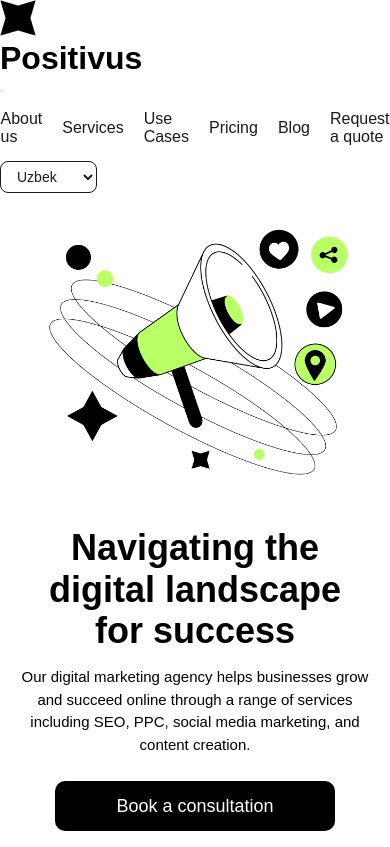
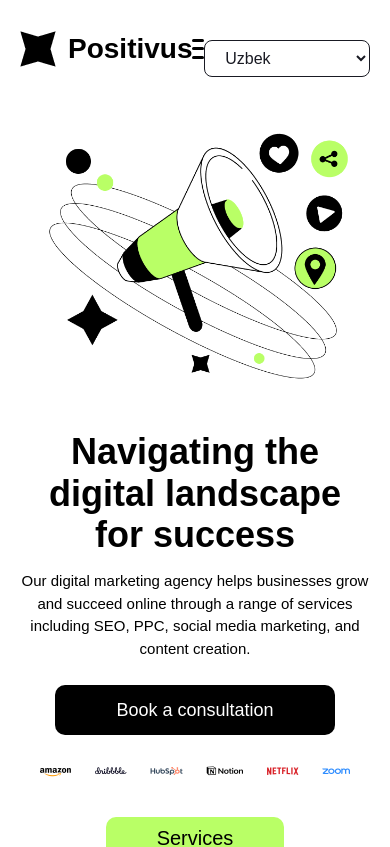
Before and after one commit to mrb1lal/lesson007, a React (Vite) app: page / in a window 390 px wide. Shown: the top 847 px of the page. Built offline with nearby package versions, Linux system fonts and the light colour scheme.

Commit message:
the first push

```diff
--- a/src/components/cards/Cards.css
+++ b/src/components/cards/Cards.css
@@ -1,5 +1,3 @@
-
-
 .cards_section {
   width: 100%;
   max-width: 1240px;
@@ -64,12 +62,9 @@
   align-items: center;
   gap: 15px;
   cursor: pointer;
-  transition: transform 0.2s ease;
+
 }
 
-.card_link:hover {
-  transform: translateX(4px);
-}
 
 .arrow_icon {
   background-color: var(--dark);
@@ -81,7 +76,7 @@
   align-items: center;
   border-radius: 50%;
   font-size: 16px;
-  transform: rotate(-30deg);
+
 }
 
 .card_link p {
@@ -104,7 +99,6 @@
   object-fit: contain;
 }
 
-/* Media queries for responsiveness */
 @media (max-width: 992px) {
   .cards_grid {
     gap: 30px;
--- a/src/components/navbar/Navbar.css
+++ b/src/components/navbar/Navbar.css
@@ -1,17 +1,24 @@
-.navbar {
+.navbar_container {
   display: flex;
   align-items: center;
   justify-content: space-between;
+  margin: 0 auto;
   max-width: 1240px;
-  margin: 0 auto;
+  width: 100%;
   padding: 20px;
-  width: 100%;
+  position: relative;
 }
 
-.navbar h2 {
-  margin: 0;
+.navbar-wrapper {
+  display: flex;
+  align-items: center;
+  gap: 12px;
+}
+
+.navbar-wrapper h1 {
   font-size: 28px;
   font-weight: 700;
+  margin: 0;
 }
 
 .navbar ul {
@@ -23,7 +30,7 @@
   padding: 0;
 }
 
-.navbar ul li a {
+.nav_link {
   color: #191a23;
   text-decoration: none;
   font-size: 18px;
@@ -31,10 +38,62 @@
   transition: color 0.2s ease;
 }
 
-.navbar ul li a:hover {
+.nav_link:hover {
   color: var(--green);
 }
 
+.quote_btn {
+  background-color: transparent;
+  padding: 16px 35px;
+  border-radius: 14px;
+  border: 1px solid #191a23;
+  font-size: 18px;
+  cursor: pointer;
+  white-space: nowrap;
+  transition: background-color 0.2s ease, color 0.2s ease;
+}
+
+.quote_btn:hover {
+  background-color: var(--dark);
+  color: white;
+}
+
+/* Responsive Burger Menu styling */
+.burger_menu {
+  display: none;
+  flex-direction: column;
+  justify-content: space-between;
+  width: 28px;
+  height: 20px;
+  background: transparent;
+  border: none;
+  cursor: pointer;
+  padding: 0;
+  z-index: 1001;
+}
+
+.burger_bar {
+  width: 100%;
+  height: 3px;
+  background-color: var(--dark);
+  border-radius: 2px;
+  transition: all 0.3s ease-in-out;
+}
+
+/* Burger Menu Animation on toggle */
+.burger_bar.open:nth-child(1) {
+  transform: translateY(8.5px) rotate(45deg);
+}
+
+.burger_bar.open:nth-child(2) {
+  opacity: 0;
+}
+
+.burger_bar.open:nth-child(3) {
+  transform: translateY(-8.5px) rotate(-45deg);
+}
+
+/* Language selector */
 .select {
   padding: 8px 16px;
   border-radius: 8px;
@@ -43,6 +102,7 @@
   font-size: 16px;
   cursor: pointer;
   color: #191a23;
+  margin-left: 20px;
 }
 
 .select:hover {
@@ -50,23 +110,57 @@
   color: white;
 }
 
-@media (max-width: 768px) {
+@media (max-width: 992px) {
+  .burger_menu {
+    display: flex;
+  }
+
   .navbar {
-    flex-direction: column;
-    gap: 20px;
-    padding: 15px;
+    position: fixed;
+    top: 0;
+    right: -100%;
+    width: 280px;
+    height: 100vh;
+    background-color: white;
+    box-shadow: -5px 0 25px rgba(0, 0, 0, 0.15);
+    padding: 100px 30px 40px;
+    z-index: 1000;
+    transition: right 0.4s cubic-bezier(0.16, 1, 0.3, 1);
+  }
+
+  .navbar.active {
+    right: 0;
   }
 
   .navbar ul {
-    gap: 20px;
+    flex-direction: column;
+    align-items: stretch;
+    gap: 30px;
+    width: 100%;
   }
 
-  .navbar ul li a {
-    font-size: 16px;
+  .navbar ul li {
+    width: 100%;
+  }
+
+  .nav_link {
+    display: block;
+    width: 100%;
+    font-size: 20px;
+    font-weight: 500;
+  }
+
+  .quote_btn {
+    display: block;
+    width: 100%;
+    text-align: center;
+    padding: 14px;
+    font-size: 18px;
   }
 
   .select {
-    padding: 6px 12px;
-    font-size: 14px;
+    margin-left: 0;
+    margin-top: 20px;
+    width: 100%;
   }
 }
--- a/src/components/navbar/Navbar.jsx
+++ b/src/components/navbar/Navbar.jsx
@@ -1,3 +1,4 @@
+import { useState } from "react";
 import { useTranslation } from "react-i18next";
 import logo from "../../assets/logo.png";
 import "./Navbar.css";
@@ -10,12 +11,18 @@ const language = [
 
 const Navbar = () => {
   const { t, i18n } = useTranslation();
+  const [isOpen, setIsOpen] = useState(false);
 
   const scrollToSection = (id) => {
     const element = document.getElementById(id);
     if (element) {
       element.scrollIntoView({ behavior: "smooth" });
+      setIsOpen(false);
     }
+  };
+
+  const toggleMenu = () => {
+    setIsOpen(!isOpen);
   };
 
   return (
@@ -27,14 +34,15 @@ const Navbar = () => {
 
       <button
         className="burger_menu"
+        onClick={toggleMenu}
         aria-label="Toggle navigation"
       >
-        <span className="burger_bar"></span>
-        <span className="burger_bar"></span>
-        <span className="burger_bar"></span>
+        <span className={`burger_bar ${isOpen ? "open" : ""}`}></span>
+        <span className={`burger_bar ${isOpen ? "open" : ""}`}></span>
+        <span className={`burger_bar ${isOpen ? "open" : ""}`}></span>
       </button>
 
-      <nav className="navbar">
+      <nav className={`navbar ${isOpen ? "active" : ""}`}>
         <ul>
           <li>
             <a className="nav_link" href="#" onClick={(e) => { e.preventDefault(); scrollToSection("about"); }}>
```
